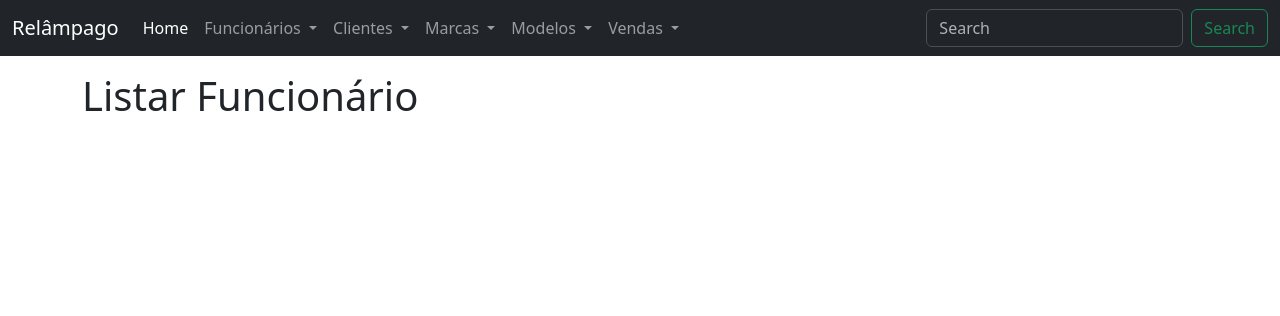
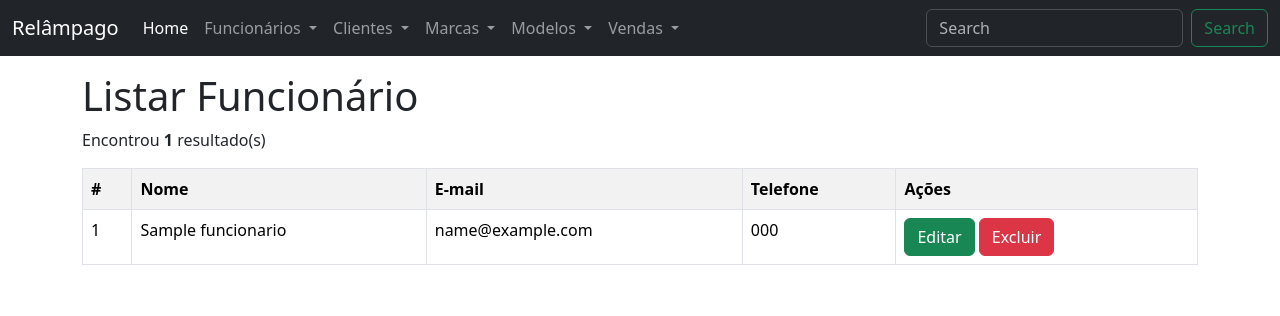
Before and after one commit to DiasFeh/Projeto-Consession-ria, a PHP site: page /index.php?page=listar-funcionario in a window 1280 px wide. Shown: the top 316 px of the page. Run offline with PHP 8.4, Linux system fonts and the light colour scheme; tables that the repository leaves empty hold one stand-in row (values such as "Sample post").

Commit message:
Aula 3
Add os campos de editar e excluir

```diff
--- a/Maria - Projeto Eliel/listar-funcionario.php
+++ b/Maria - Projeto Eliel/listar-funcionario.php
@@ -1 +1,44 @@
 <h1>Listar Funcionário</h1>
+<?php
+
+    $sql = "SELECT * FROM funcionario";
+
+    $res = $conn->query($sql);
+
+    $qtd = $res->num_rows;
+
+    if($qtd > 0){
+        print "<p>Encontrou <b>$qtd</b> resultado(s)</p>";
+        print "<table class='table table-bordered table-striped table-hover'>";
+        print "<tr>";
+        print "<th>#</th>";
+        print "<th>Nome</th>";
+        print "<th>E-mail</th>";
+        print "<th>Telefone</th>";
+        print "<th>Ações</th>";
+        print "</tr>";
+
+        while( $row = $res->fetch_object() ){
+            print "<tr>";
+            print "<td>".$row->id_funcionario."</td>";
+            print "<td>".$row->nome_funcionario."</td>";
+            print "<td>".$row->email_funcionario."</td>";
+            print "<td>".$row->telefone_funcionario."</td>";
+            print "<td>";
+
+            print "<button class='btn btn-success' onclick=\"
+                location.href='?page=editar-funcionario&id_funcionario=".$row->id_funcionario."';\">Editar</button>";
+
+            print " <button class='btn btn-danger' onclick=\"
+                if(confirm('Tem certeza que deseja excluir?')){
+                    location.href='?page=salvar-funcionario&acao=excluir&id_funcionario=".$row->id_funcionario."';
+                }else{false;}\">Excluir</button>";
+
+            print "</td>";
+            print "</tr>";
+        }
+        print "</table>";
+    }else{
+        print "<p>Não encontrou resultado</p>";
+    }
+?>
```
Also changed, not shown: Maria - Projeto Eliel/editar-funcionario.php (+35 -0 lines), Maria - Projeto Eliel/salvar-funcionario.php (+35 -0 lines).
